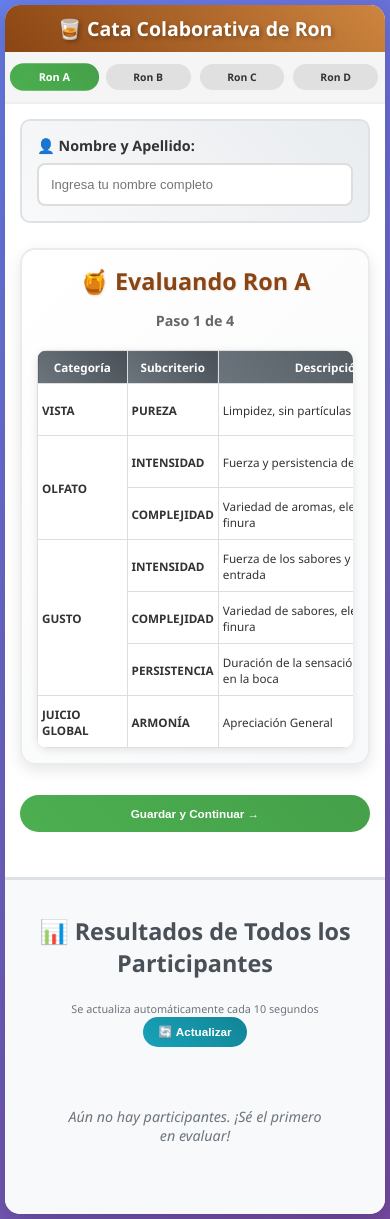
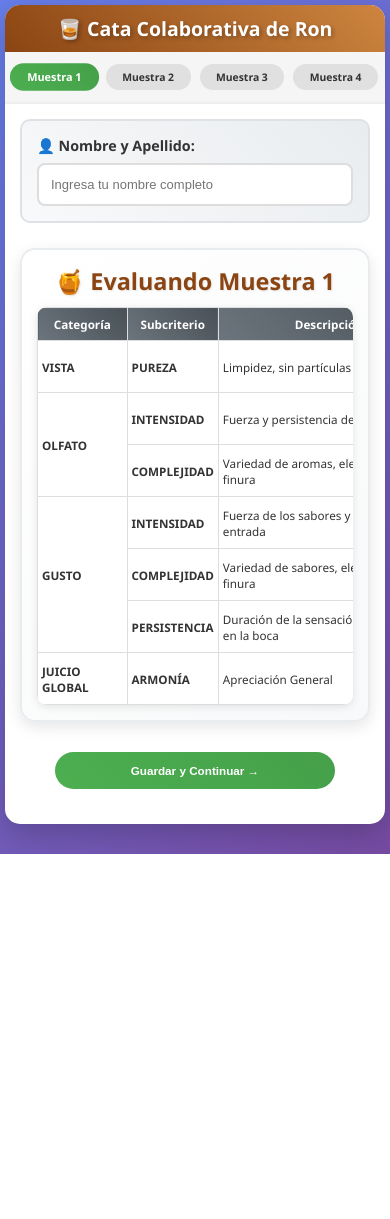
Before and after one commit to guillermopinzon18/cata-ron-pedro, a Flask app: page / in a window 390 px wide. After the commit the page ends 854 px from the top, so only its background shows below. Run offline with Flask 2, Linux system fonts and the light colour scheme.

Commit message:
prueba 7

```diff
--- a/app.py
+++ b/app.py
@@ -128,7 +128,7 @@ def index():
                                      paso_actual=paso_actual + 1,
                                      datos=datos,
                                      nombre=nombre,
-                                     success=f"Ron {ron_actual} guardado correctamente")
+                                     success=f"Muestra {paso_actual} guardada correctamente")
             elif accion == "anterior" and paso_actual > 1:
                 # Redirigir con paso anterior
                 return render_template("index.html",
--- a/static/style.css
+++ b/static/style.css
@@ -223,6 +223,7 @@ select[required]:invalid {
     gap: 15px;
     margin: 25px 0;
     flex-wrap: wrap;
+    text-align: center;
 }
 
 .btn-primary, .btn-secondary, .btn-success, .btn-refresh {
@@ -240,6 +241,7 @@ select[required]:invalid {
 .btn-primary {
     background: linear-gradient(45deg, #4CAF50, #45a049);
     color: white;
+    min-width: 200px;
 }
 
 .btn-primary:hover {
@@ -250,6 +252,7 @@ select[required]:invalid {
 .btn-secondary {
     background: linear-gradient(45deg, #6c757d, #495057);
     color: white;
+    min-width: 150px;
 }
 
 .btn-secondary:hover {
@@ -262,6 +265,7 @@ select[required]:invalid {
     color: white;
     font-size: 1.1em;
     padding: 15px 35px;
+    min-width: 220px;
 }
 
 .btn-success:hover {
@@ -384,11 +388,16 @@ select[required]:invalid {
     .navigation-buttons {
         flex-direction: column;
         align-items: center;
+        gap: 10px;
+        margin: 20px auto;
+        max-width: 300px;
     }
 
     .btn-primary, .btn-secondary, .btn-success {
-        width: 200px;
+        width: 100%;
         margin: 5px 0;
+        min-width: unset;
+        text-align: center;
     }
 
     table {
@@ -424,6 +433,12 @@ select[required]:invalid {
         padding: 15px;
     }
 
+    .navigation-buttons {
+        margin: 15px auto;
+        max-width: 280px;
+        gap: 8px;
+    }
+
     th, td {
         padding: 8px 4px;
         font-size: 0.9em;
@@ -432,5 +447,10 @@ select[required]:invalid {
     .btn-primary, .btn-secondary, .btn-success {
         width: 100%;
         font-size: 0.9em;
+        padding: 12px 20px;
+    }
+
+    .btn-success {
+        font-size: 1em;
     }
 }
--- a/templates/index.html
+++ b/templates/index.html
@@ -14,7 +14,7 @@
         <div class="progress-bar">
             {% for i in range(1, rones|length + 1) %}
                 <div class="step {% if i == paso_actual %}active{% elif i < paso_actual %}completed{% endif %}">
-                    Ron {{ rones[i-1] }}
+                    Muestra {{ i }}
                 </div>
             {% endfor %}
         </div>
@@ -39,8 +39,7 @@
                 <!-- Ron actual -->
                 {% set ron_actual = rones[paso_actual-1] %}
                 <div class="ron-box">
-                    <h2>🍯 Evaluando Ron {{ ron_actual }}</h2>
-                    <p class="paso-info">Paso {{ paso_actual }} de {{ rones|length }}</p>
+                    <h2>🍯 Evaluando Muestra {{ paso_actual }}</h2>
 
                     <div class="scroll-table">
                         <table>
@@ -163,7 +162,7 @@
                 <div class="navigation-buttons">
                     {% if paso_actual > 1 %}
                         <button type="submit" name="accion" value="anterior" class="btn-secondary">
-                            ← Paso Anterior
+                            ← Anterior
                         </button>
                     {% endif %}
 
@@ -181,6 +180,7 @@
         </div>
 
         <!-- Resultados de todos los participantes -->
+        {% if datos %}
         <div class="results-section">
             <h2>📊 Resultados de Todos los Participantes</h2>
             <div class="refresh-info">
@@ -189,10 +189,9 @@
             </div>
 
             <div id="resultados-container">
-                {% if datos %}
                 {% for ron in rones %}
                     <div class="resultado-ron">
-                            <h3>Ron {{ ron }}</h3>
+                        <h3>Muestra {{ loop.index }}</h3>
                         <div class="tabla-responsive">
                             <table class="resultados-tabla">
                                 <thead>
@@ -229,11 +228,9 @@
                         </div>
                     </div>
                 {% endfor %}
-                {% else %}
-                    <p class="no-data">Aún no hay participantes. ¡Sé el primero en evaluar!</p>
-                {% endif %}
             </div>
         </div>
+        {% endif %}
     </div>
 
     <!-- JavaScript para actualización automática -->
```
Lines whose indentation alone changed are shown as unchanged.
